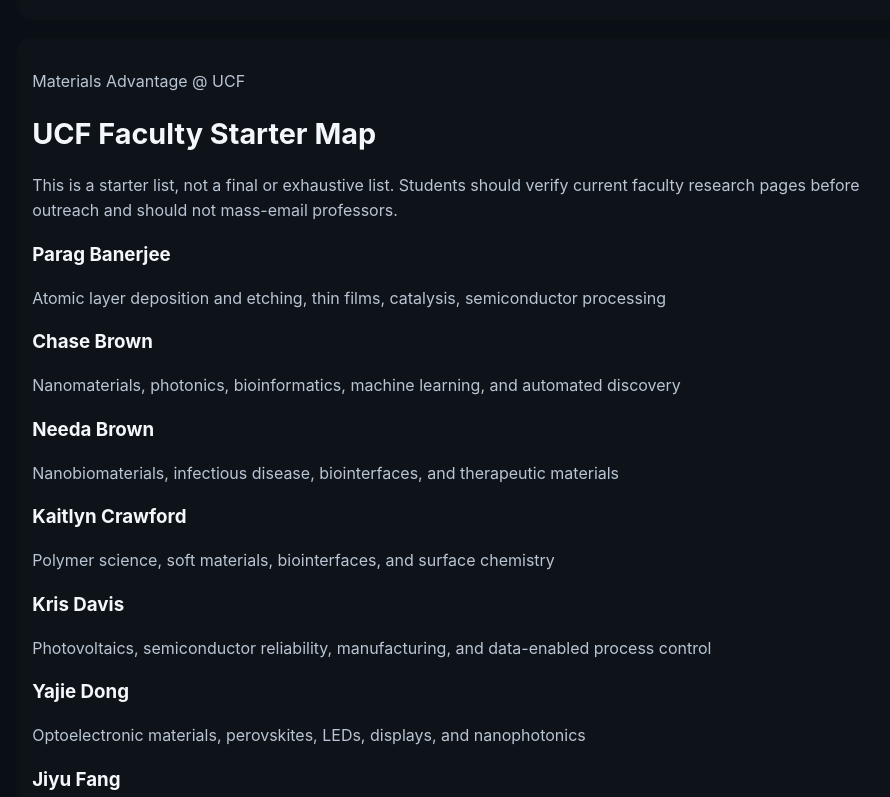
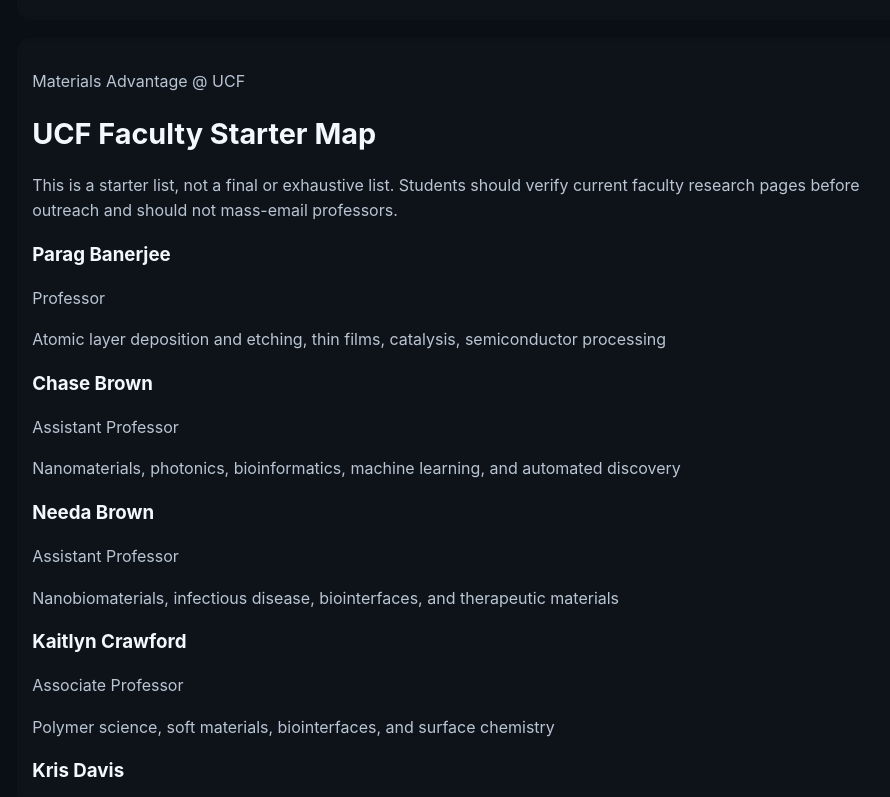
Before and after one commit to Mahkri-glitch/materials-advantage-mentor-hub, a Next.js app in the folder materials_advantage_semiconductor_codex_master/: page /semiconductor in a window 1280 px wide. Shown: the part 2000-2797 px from the top of the page, without its empty margins (163-1053 px from the left). Built offline with nearby package versions, Linux system fonts and the light colour scheme.

Commit message:
Expand faculty and semiconductor industry maps

```diff
--- a/materials_advantage_semiconductor_codex_master/app/semiconductor/page.tsx
+++ b/materials_advantage_semiconductor_codex_master/app/semiconductor/page.tsx
@@ -45,7 +45,7 @@
           {faculty.map((person) => (
             <article className="card" key={person.name}>
               <h3>{person.name}</h3>
-              <p className="dept">{person.department}</p>
+              <p className="dept">{person.title}</p>
               <p>{person.area}</p>
             </article>
           ))}
```
